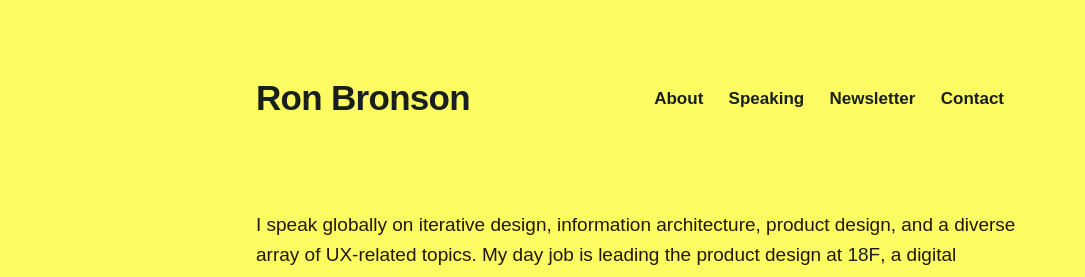
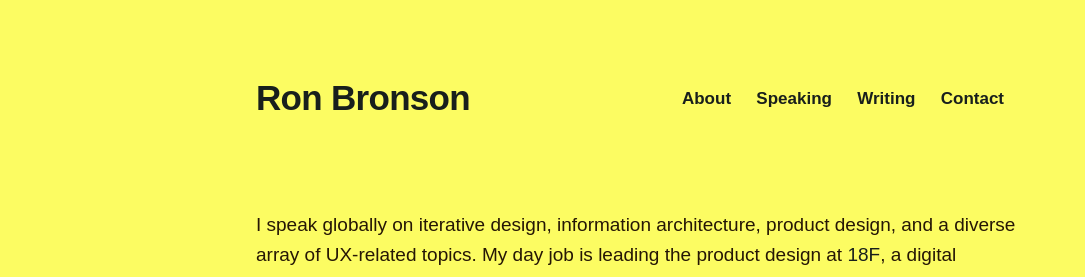
Before and after one commit to quarterback/2020-home, a Jekyll site: the page built from index.html, in a window 1280 px wide. Shown: the top 277 px of the page, without its empty margins (0-1085 px from the left). Built offline with Jekyll 4.4.1, drawn with Linux system fonts in a browser that asks for light colours; nearby versions of some CDN libraries; some web fonts are replaced.

Commit message:
Update settings.yml

```diff
--- a/_data/settings.yml
+++ b/_data/settings.yml
@@ -12,8 +12,8 @@ menu_settings:
       url: '/about'
     - title: 'Speaking'
       url: '/speaking'
-    - title: 'Newsletter'
-      url: 'https://ronbronson.substack.com/'
+    - title: 'Writing'
+      url: 'https://work.ronbronson.com/'
     - title: 'Contact'
       url: 'mailto:ron@ronbronson.com'
 
```
